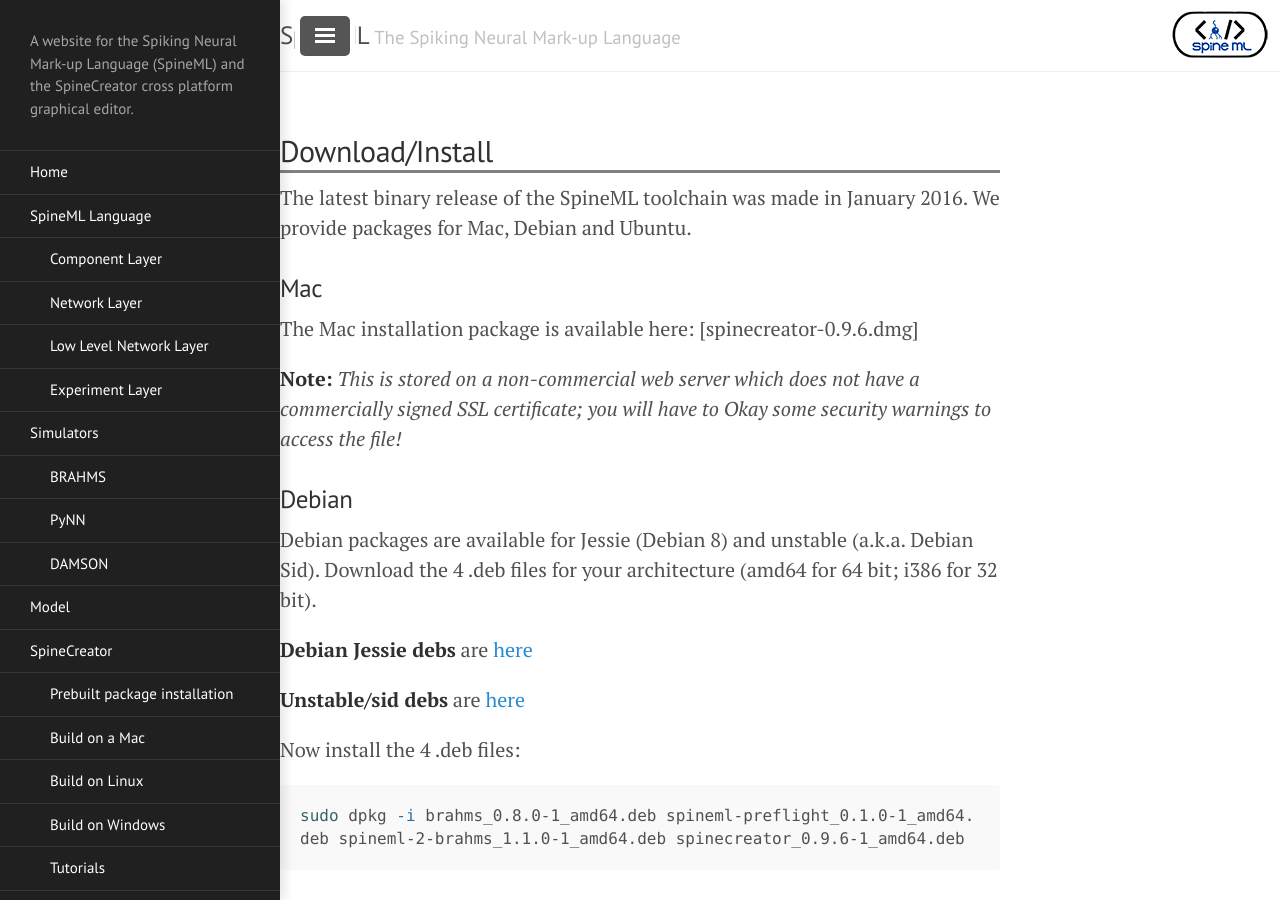
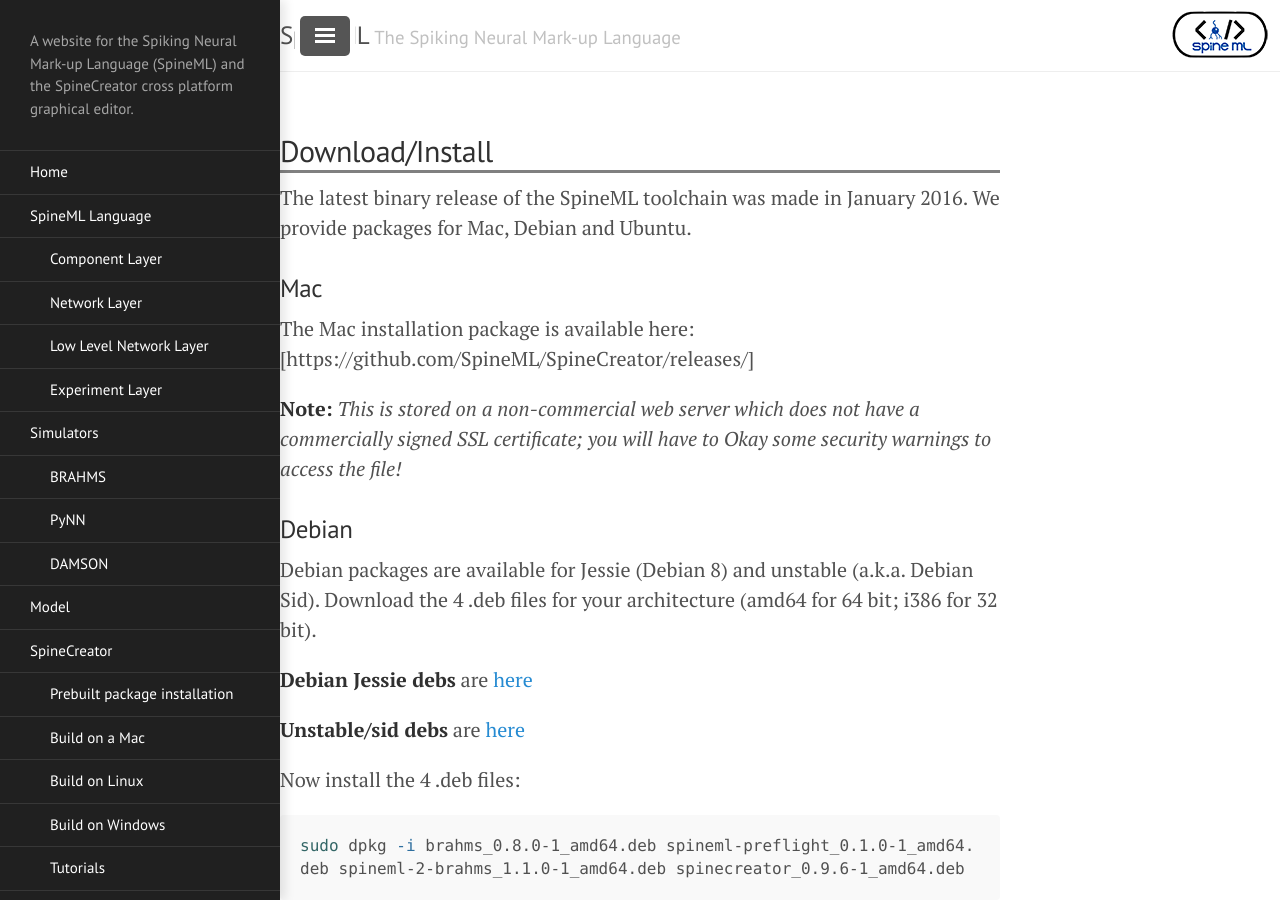
Before and after one commit to SpineML/spineml.github.io, a Jekyll site: the page built from spinecreator/download/index.md, in a window 1280 px wide and 900 px high. Built offline with Jekyll 4.4.1, drawn with Linux system fonts in a browser that asks for light colours; nearby versions of some CDN libraries; library files that are not in the unit come from our copies.

Commit message:
Update index.md

```diff
--- a/spinecreator/download/index.md
+++ b/spinecreator/download/index.md
@@ -10,7 +10,7 @@
 
 ### Mac
 
-The Mac installation package is available here: [spinecreator-0.9.6.dmg]
+The Mac installation package is available here: [https://github.com/SpineML/SpineCreator/releases/]
 
 **Note:** *This is stored on a non-commercial web server which does not have a commercially signed SSL certificate; you will have to Okay some security warnings to access the file!*
 
```
